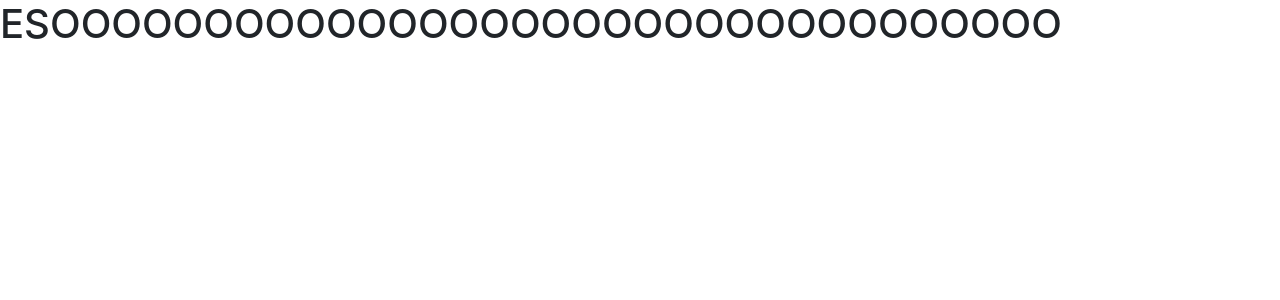
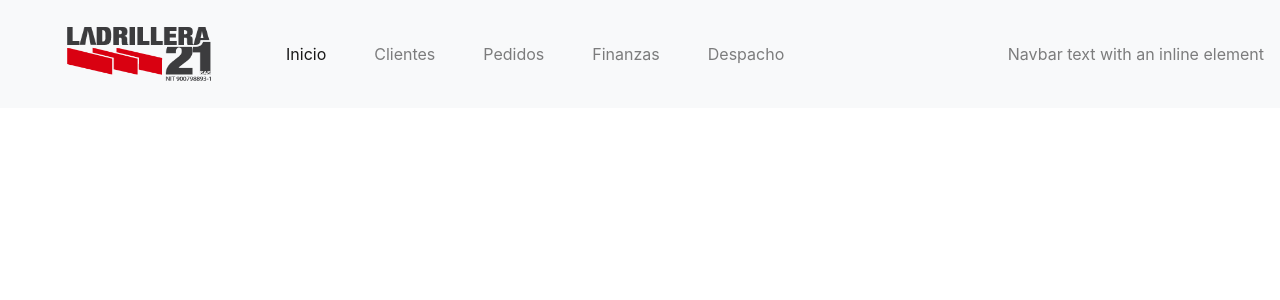
Before and after one commit to Qubit-Software/Frontend-Ladrillera, an Angular app: page /home in a window 1280 px wide. Shown: the top 300 px of the page. Built offline with nearby package versions, Linux system fonts and the light colour scheme.

Commit message:
NavBar preliminar

```diff
--- a/src/app/Pages/home/home.component.css
+++ b/src/app/Pages/home/home.component.css
@@ -0,0 +1,4 @@
+#containerNav{
+    padding-right: 0px;
+    padding-left: 0px;
+}
--- a/src/app/Pages/home/home.component.html
+++ b/src/app/Pages/home/home.component.html
@@ -1 +1,36 @@
-<h1>ESOOOOOOOOOOOOOOOOOOOOOOOOOOOOOOOOO</h1>
+<div class="container-fluid">
+    <div class="row">
+        <div id="containerNav" class="col-lg-12">
+            <nav class="navbar navbar-expand-lg navbar-light bg-light">
+                <a class="navbar-brand px-5 py-3" href="#">
+                    <img src="../../../assets/Logo.png" width="150" height="60" class="d-inline-block align-top" alt="" loading="lazy">
+                  </a>
+                <button class="navbar-toggler" type="button" data-toggle="collapse" data-target="#navbarText" aria-controls="navbarText" aria-expanded="false" aria-label="Toggle navigation">
+                  <span class="navbar-toggler-icon"></span>
+                </button>
+                <div class="collapse navbar-collapse" id="navbarText">
+                  <ul class="navbar-nav mr-auto">
+                    <li class="nav-item active pr-3">
+                      <a class="nav-link" href="#">Inicio <span class="sr-only">(current)</span></a>
+                    </li>
+                    <li class="nav-item px-3">
+                      <a class="nav-link" href="#">Clientes</a>
+                    </li>
+                    <li class="nav-item px-3">
+                      <a class="nav-link" href="#">Pedidos</a>
+                    </li>
+                    <li class="nav-item px-3">
+                        <a class="nav-link" href="#">Finanzas</a>
+                      </li>
+                      <li class="nav-item px-3">
+                        <a class="nav-link" href="#">Despacho</a>
+                      </li>
+                  </ul>
+                  <span class="navbar-text">
+                    Navbar text with an inline element
+                  </span>
+                </div>
+              </nav>
+        </div>
+    </div>
+</div>
```
